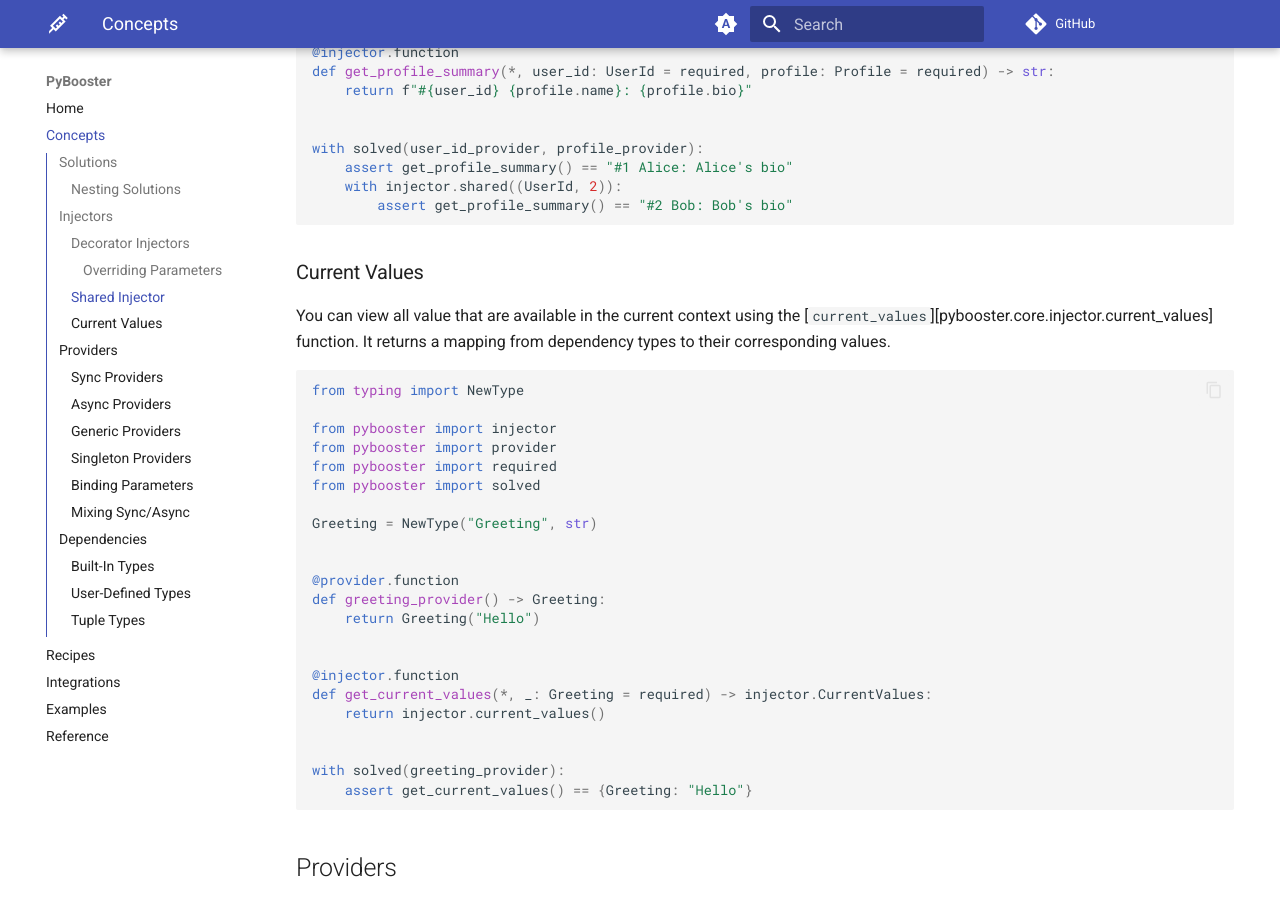
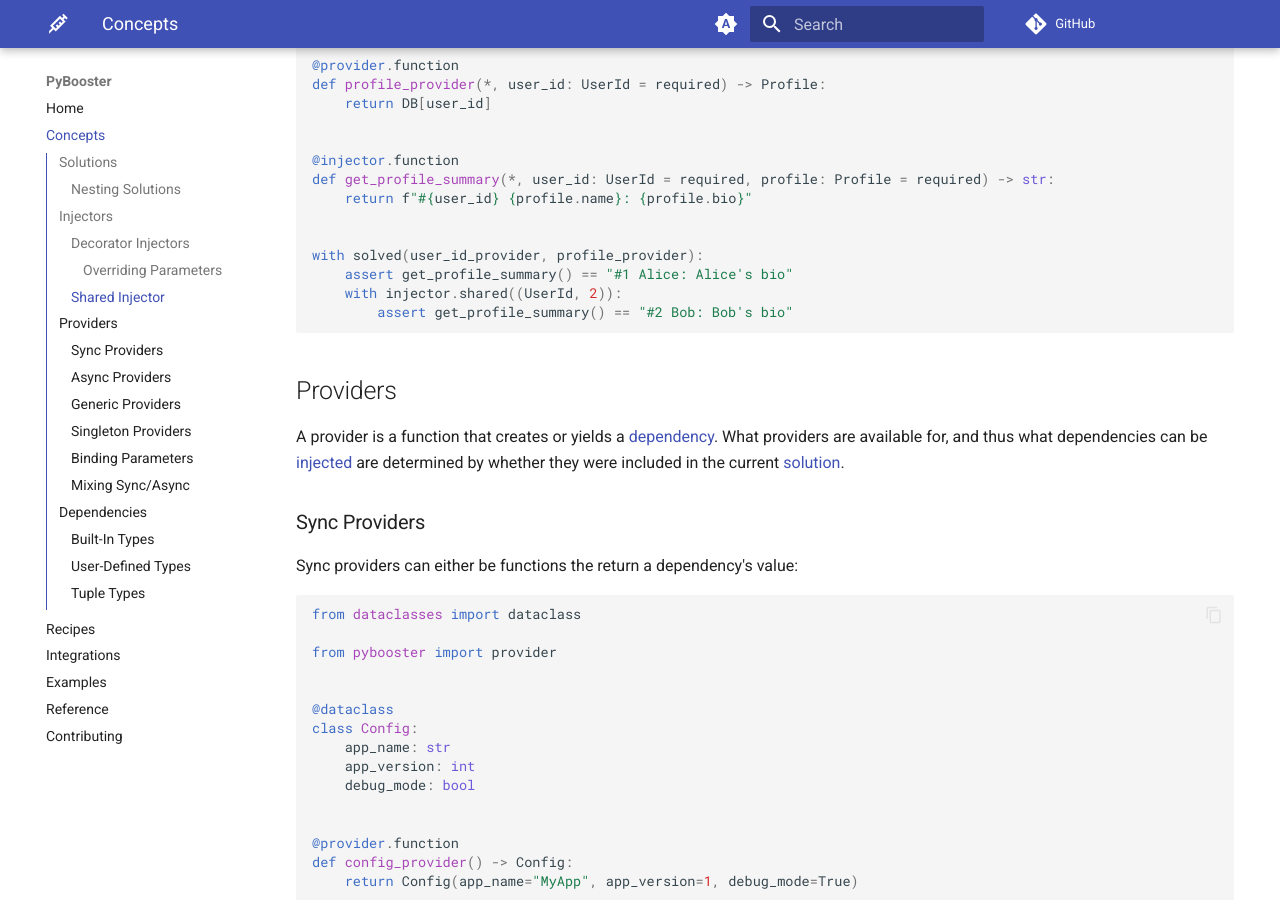
Before and after one commit to rmorshea/pybooster, an MkDocs documentation site: the page built from docs/src/concepts.md, in a window 1280 px wide and 900 px high, scrolled down 5190 px. Built offline with MkDocs 1.6.1 and Material for MkDocs 9.7.7, drawn with Linux system fonts in a browser that asks for light colours; comment, search, counter and statistics services are not loaded; some of the changed text lies outside the part shown.

````diff
--- a/docs/mkdocs.yml
+++ b/docs/mkdocs.yml
@@ -11,6 +11,7 @@ nav:
   - Integrations: integrations.md
   - Examples: examples.md
   - Reference: reference.md
+  - Contributing: contributing.md
 theme:
   name: material
   icon:
@@ -24,13 +25,13 @@ theme:
         icon: material/brightness-auto
         name: Switch to light mode
         # Palette toggle for light mode
-    - media: '(prefers-color-scheme: light)'
+    - media: "(prefers-color-scheme: light)"
       scheme: default
       toggle:
         icon: material/brightness-7
         name: Switch to dark mode
         # Palette toggle for dark mode
-    - media: '(prefers-color-scheme: dark)'
+    - media: "(prefers-color-scheme: dark)"
       scheme: slate
       toggle:
         icon: material/brightness-4
--- a/docs/src/concepts.md
+++ b/docs/src/concepts.md
@@ -272,37 +277,6 @@ with solved(user_id_provider, profile_provider):
     assert get_profile_summary() == "#1 Alice: Alice's bio"
     with injector.shared((UserId, 2)):
         assert get_profile_summary() == "#2 Bob: Bob's bio"
-```
-
-### Current Values
-
-You can view all value that are available in the current context using the
-[`current_values`][pybooster.core.injector.current_values] function. It returns
-a mapping from dependency types to their corresponding values.
-
-```python
-from typing import NewType
-
-from pybooster import injector
-from pybooster import provider
-from pybooster import required
-from pybooster import solved
-
-Greeting = NewType("Greeting", str)
-
-
-@provider.function
-def greeting_provider() -> Greeting:
-    return Greeting("Hello")
-
-
-@injector.function
-def get_current_values(*, _: Greeting = required) -> injector.CurrentValues:
-    return injector.current_values()
-
-
-with solved(greeting_provider):
-    assert get_current_values() == {Greeting: "Hello"}
 ```
 
 ## Providers
--- a/docs/src/examples.md
+++ b/docs/src/examples.md
@@ -139,8 +139,7 @@ DB_URL = "sqlite+aiosqlite:///:memory:"
 @asynccontextmanager
 async def sqlalchemy_lifespan(_: Starlette) -> AsyncIterator[None]:
     with solved(async_engine_provider.bind(DB_URL), async_session_provider):
-        async with injector.shared(AsyncEngine):
-            values = injector.current_values()
+        async with injector.shared(AsyncEngine) as values:
             async with values[AsyncEngine].begin() as conn:
                 await conn.run_sync(Base.metadata.create_all)
             yield
--- a/project.py
+++ b/project.py
@@ -20,6 +20,7 @@ def main():
 @main.command("test")
 @click.argument("args", nargs=-1)
 def test(args: list[str]):
+    """Run the test suite."""
     run(["pytest", "-v", *args])
 
 
@@ -27,7 +28,7 @@ def test(args: list[str]):
 @click.option("--no-test", is_flag=True, help="Skip running tests with coverage")
 @click.option("--old-coverage-xml", default=None, type=str, help="Path to target coverage.xml.")
 def cov(no_test: bool, old_coverage_xml: str | None):
-    """Test commands."""
+    """Run the test suite with coverage."""
     if not no_test:
         try:
             run(["coverage", "run", "-m", "pytest", "-v"])
--- a/pyproject.toml
+++ b/pyproject.toml
@@ -34,7 +34,10 @@ all = [
     { include-group = "lint" },
     { include-group = "test" },
 ]
-dev = ["click==8.1.7"]
+dev = [
+    "click==8.1.7",
+    "pre-commit==4.0.1",
+]
 docs = [
     { include-group = "test" },
     "mkdocs-gen-files==0.5.0",
````
Also changed, not shown: other parts of docs/src/concepts.md (+5 -0 lines), docs/src/conduct.md (added, +129 -0 lines), docs/src/contributing.md (added, +46 -0 lines), docs/src/index.md (+1 -1 lines), README.md, 3 other files.
